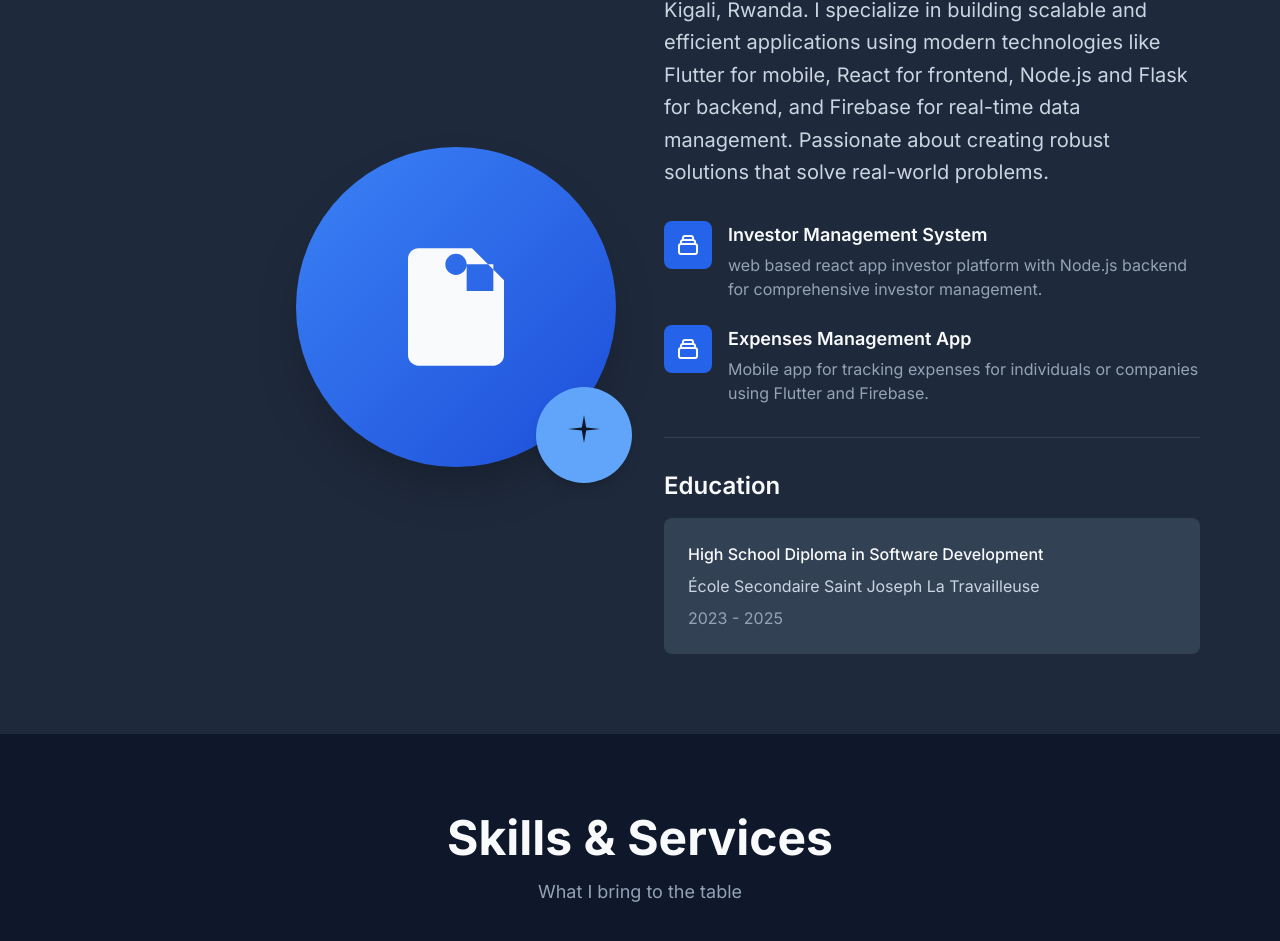
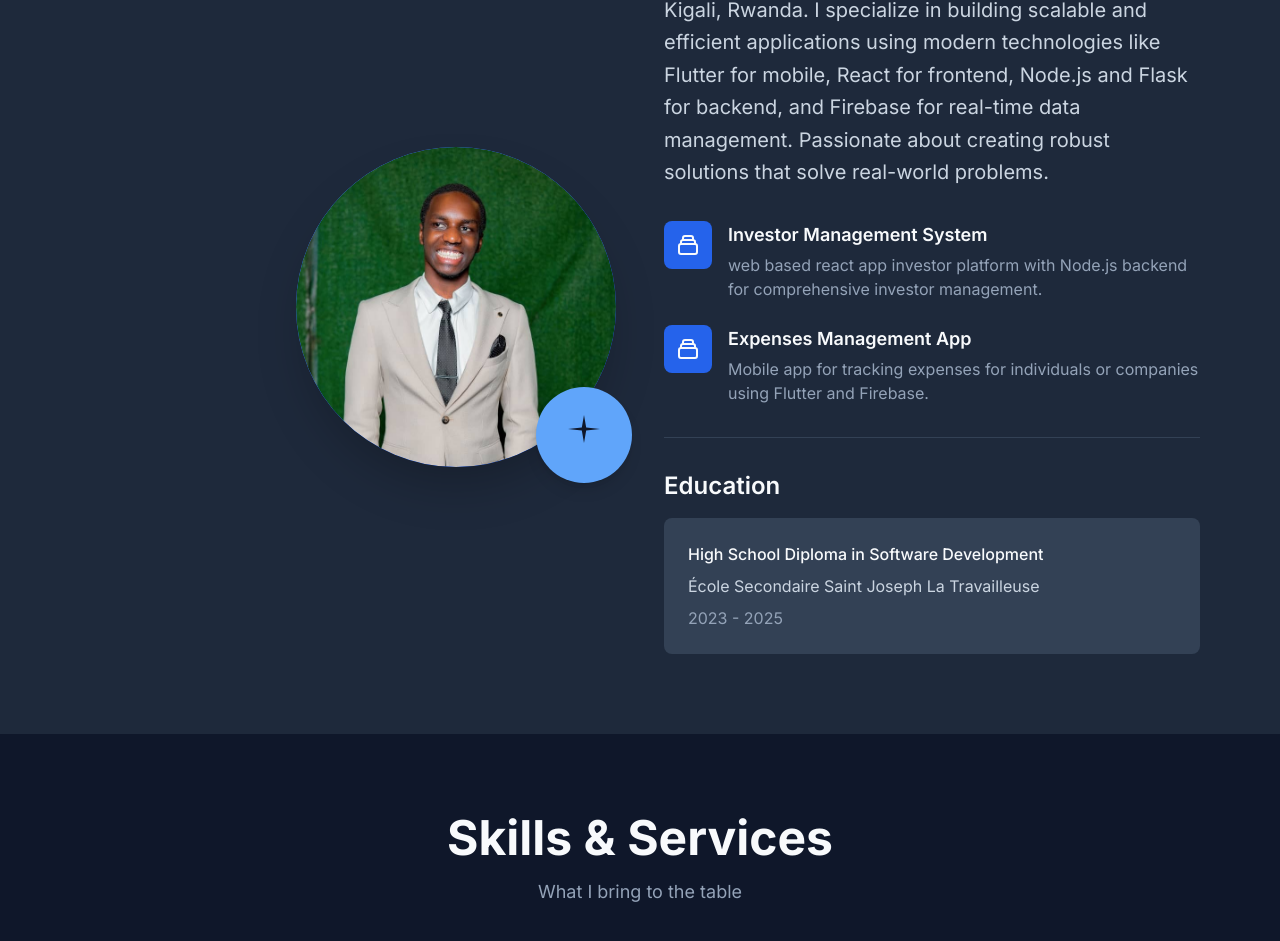
Before and after one commit to KelvinMunene9839/kelvin-portifolio, a React (Vite) app: page / in a window 1280 px wide. Shown: the part 1031-1972 px from the top of the page. Built offline with nearby package versions, Linux system fonts and the light colour scheme.

Commit message:
profile image

```diff
--- a/src/componenets/About.jsx
+++ b/src/componenets/About.jsx
@@ -1,4 +1,5 @@
 import React from 'react';
+import profileImg from '../assets/profile.jpg';
 
 const About = () => {
   return (
@@ -10,10 +11,8 @@ const About = () => {
           {/* Profile Image */}
           <div className="flex justify-center lg:justify-end animate-slide-up">
             <div className="relative">
-              <div className="w-80 h-80 bg-gradient-to-br from-primary-500 to-primary-700 rounded-full flex items-center justify-center shadow-2xl">
-                <svg className="w-32 h-32 text-dark-50" fill="currentColor" viewBox="0 0 24 24">
-                  <path d="M12 2C13.1 2 14 2.9 14 4C14 5.1 13.1 6 12 6C10.9 6 10 5.1 10 4C10 2.9 10.9 2 12 2ZM21 9V7L15 1H5C3.89 1 3 1.89 3 3V21C3 22.11 3.89 23 5 23H19C20.11 23 21 22.11 21 21V9M19 9H14V4H19V9Z" />
-                </svg>
+              <div className="w-80 h-80 bg-gradient-to-br from-primary-500 to-primary-700 rounded-full flex items-center justify-center shadow-2xl overflow-hidden">
+                <img src={profileImg} alt="Kelvin Munene" className="w-full h-full object-cover rounded-full" />
               </div>
               <div className="absolute -bottom-4 -right-4 w-24 h-24 bg-primary-400 rounded-full flex items-center justify-center shadow-lg">
                 <svg className="w-12 h-12 text-dark-900" fill="currentColor" viewBox="0 0 24 24">
```
Also changed, not shown: src/assets/profile.jpg.
